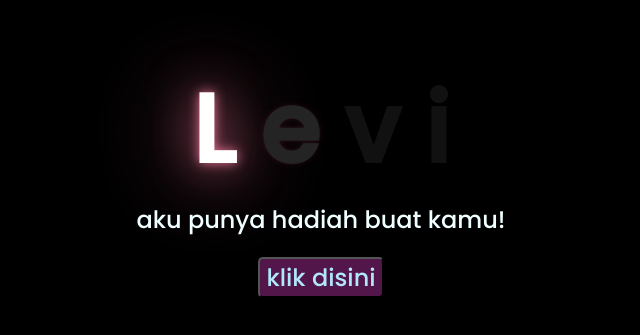
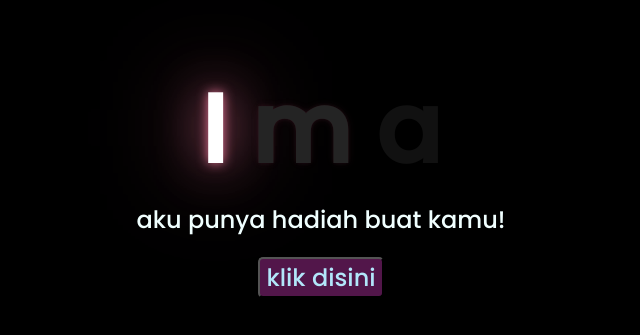
Before and after one commit to bacadong/hadiah, a plain HTML site: page index.html in a window 1280 px wide. Shown: the part 231-566 px from the top of the page, without its empty margins (327-967 px from the left). Drawn offline with Linux system fonts and the light colour scheme.

Commit message:
Update index.html

```diff
--- a/index.html
+++ b/index.html
@@ -10,10 +10,10 @@
 </head>
 <body>
     <div class="greetings">
-        <span>L</span>
-        <span>e</span>
-        <span>v</span>
-        <span>i</span>
+        <span>I</span>
+        <span>m</span>
+        <span>a</span>
+        <span></span>
         <span></span>
         <span></span>
            </div>
```
